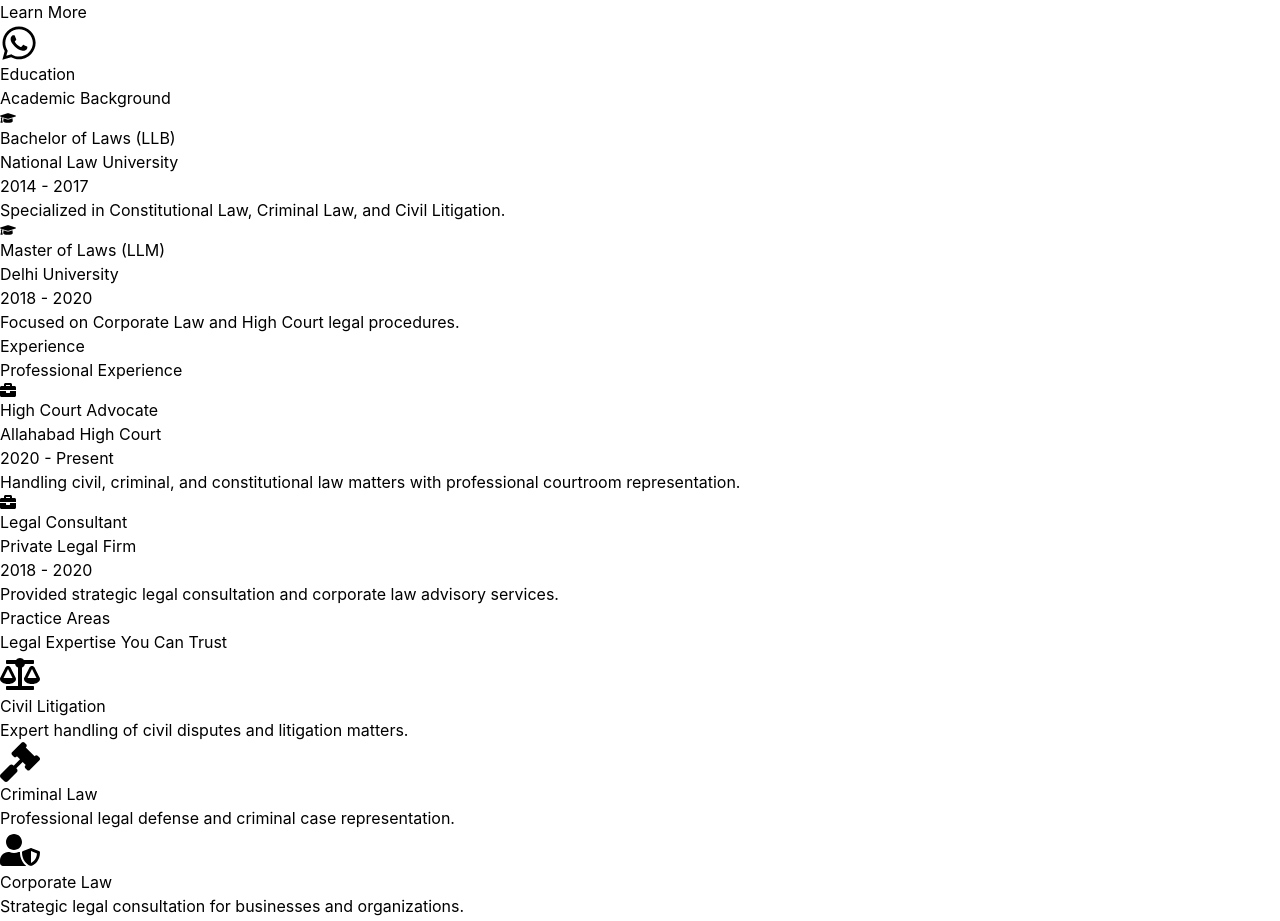
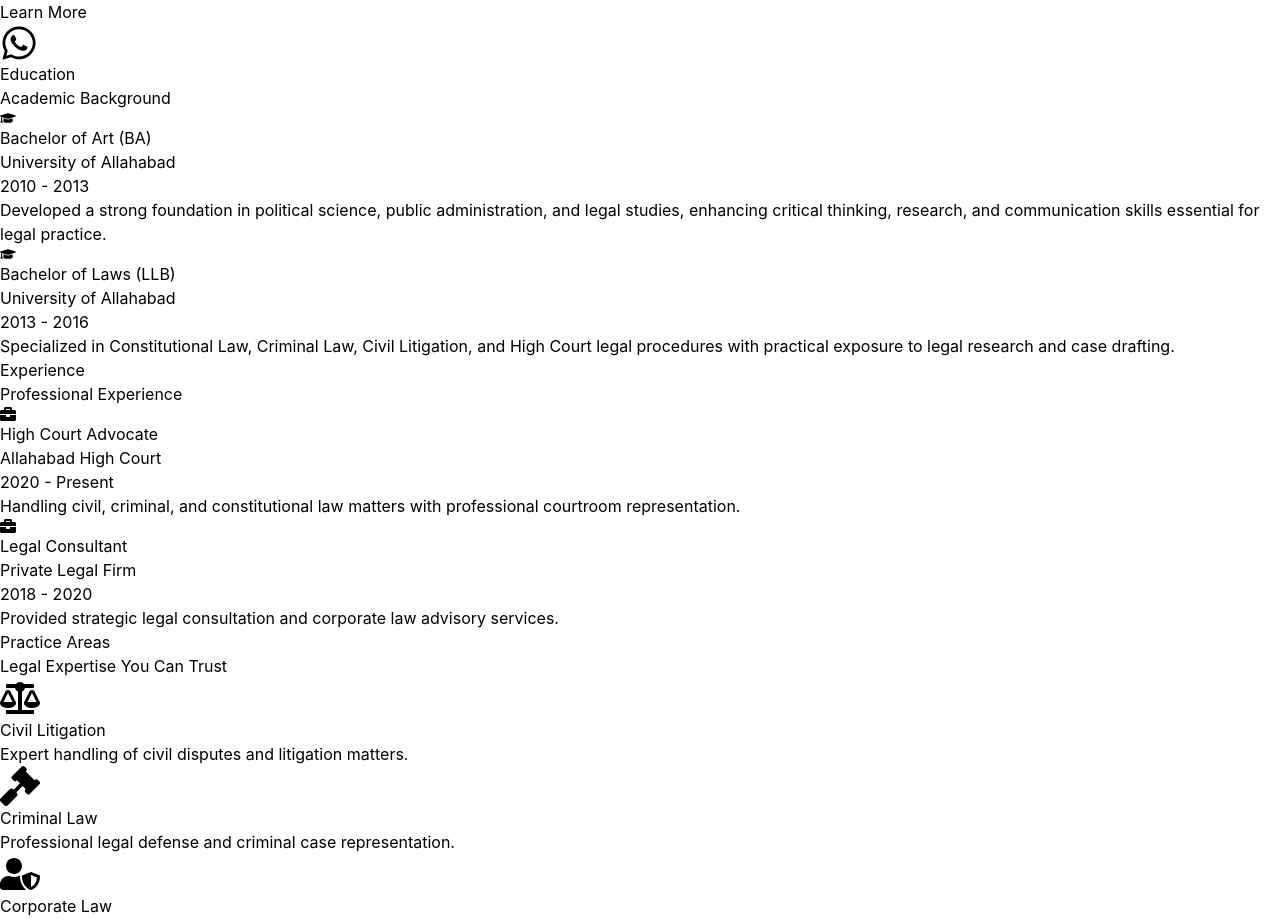
Before and after one commit to anandsingh53/Legal-CRM-Platform, a React (Vite) app in the folder admin-dashboard/: page / in a window 1280 px wide. Shown: the part 1726-2647 px from the top of the page. Built offline with nearby package versions, Linux system fonts and the light colour scheme.

Commit message:
Updated education details

```diff
--- a/admin-dashboard/src/components/Education.jsx
+++ b/admin-dashboard/src/components/Education.jsx
@@ -4,17 +4,17 @@
 
   const educationData = [
     {
-      degree: "Bachelor of Laws (LLB)",
-      institute: "National Law University",
-      year: "2014 - 2017",
-      desc: "Specialized in Constitutional Law, Criminal Law, and Civil Litigation."
+      degree: "Bachelor of Art (BA)",
+      institute: "University of Allahabad",
+      year: "2010 - 2013",
+      desc:" Developed a strong foundation in political science, public administration, and legal studies, enhancing critical thinking, research, and communication skills essential for legal practice."
     },
 
     {
-      degree: "Master of Laws (LLM)",
-      institute: "Delhi University",
-      year: "2018 - 2020",
-      desc: "Focused on Corporate Law and High Court legal procedures."
+      degree: "Bachelor of Laws (LLB)",
+      institute: "University of Allahabad",
+      year: "2013 - 2016",
+      desc:  "Specialized in Constitutional Law, Criminal Law, Civil Litigation, and High Court legal procedures with practical exposure to legal research and case drafting."
     }
   ];
 
```
